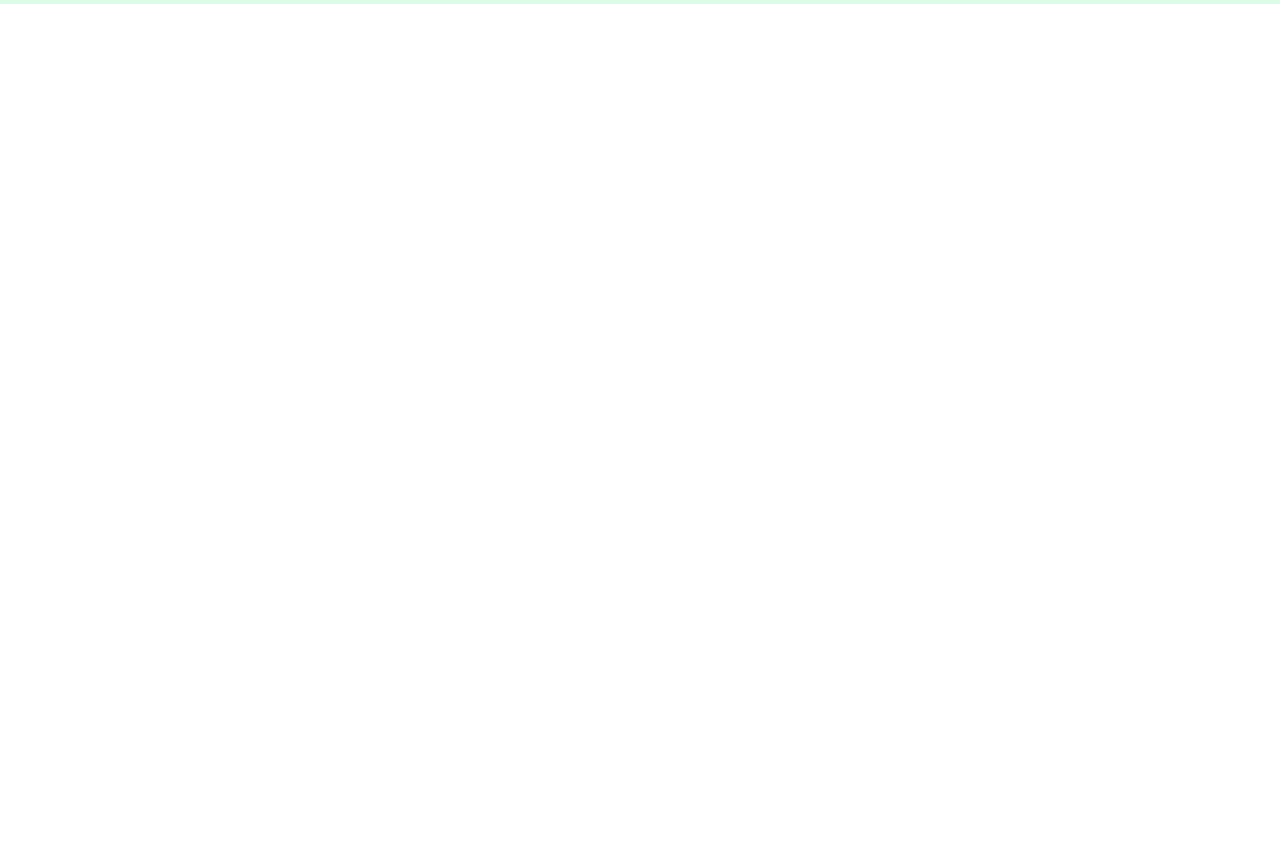
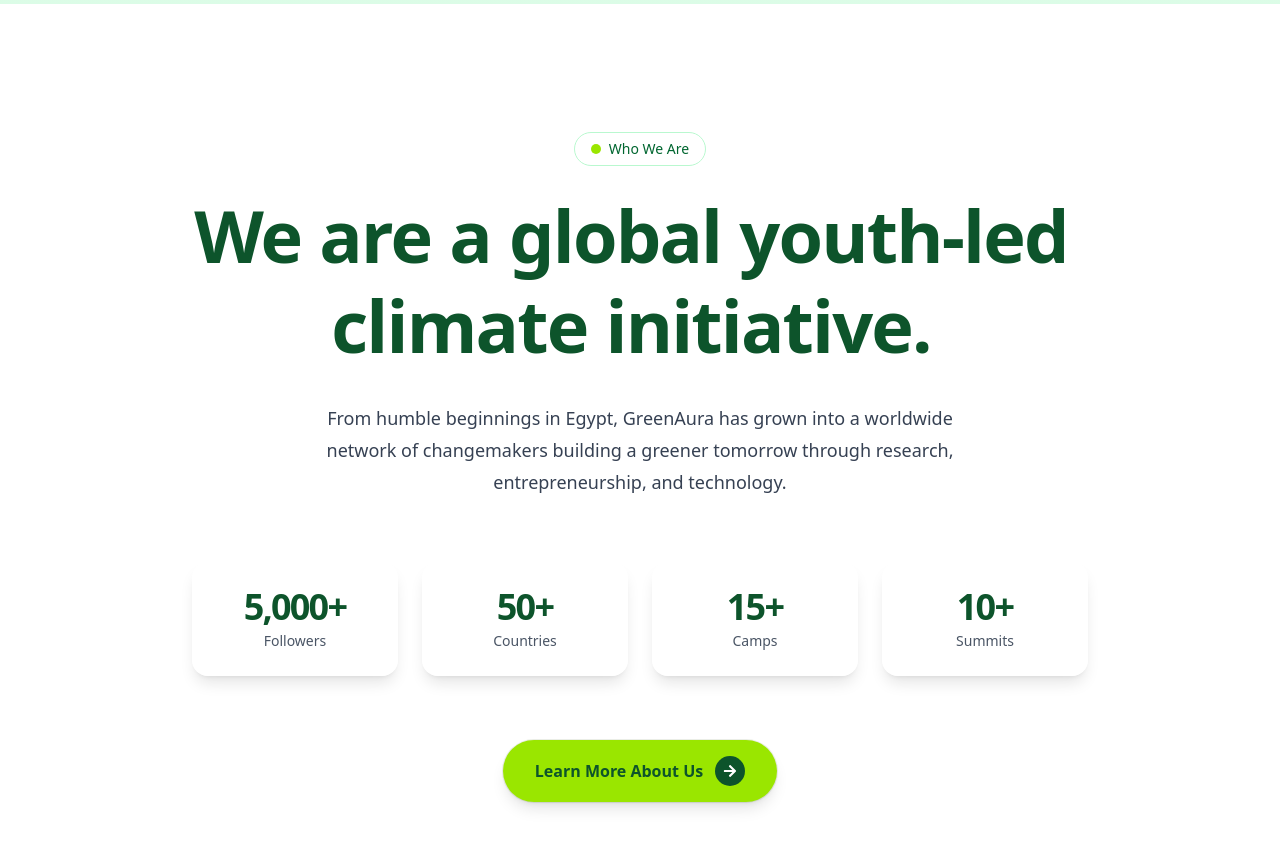
Before and after one commit to ObayM/greenaura-site, a Next.js app: page / in a window 1280 px wide. Shown: the part 1100-1948 px from the top of the page. Before the commit the page ends 1104 px from the top, so only its background shows below. Built offline with nearby package versions, Linux system fonts and the light colour scheme; a web font is replaced by a local one.

Commit message:
about us section is completed with stats counter

```diff
--- a/src/app/globals.css
+++ b/src/app/globals.css
@@ -20,3 +20,26 @@
   --font-unbounded: 'Unbounded', sans-serif;
   --font-dm-sans: 'DM Sans', sans-serif;
 }
+
+.animation-delay-4000 {
+    animation-delay: 4s;
+}
+
+@keyframes blob {
+  0% {
+    transform: translate(0px, 0px) scale(1);
+  }
+  33% {
+    transform: translate(30px, -50px) scale(1.1);
+  }
+  66% {
+    transform: translate(-20px, 20px) scale(0.9);
+  }
+  100% {
+    transform: translate(0px, 0px) scale(1);
+  }
+}
+
+.blob {
+  animation: blob 7s infinite;
+}
--- a/src/app/page.js
+++ b/src/app/page.js
@@ -1,7 +1,7 @@
 import HeroSection from "@/components/Hero";
 import PartneredByCarousel  from "@/components/Carousel";
 import { LOGOS } from "@/lib/partners-logos";
-
+import AboutUsSection from "@/components/About";
 
 export default function Home() {
   return (
@@ -19,6 +19,7 @@
         <PartneredByCarousel logos={LOGOS} speed="fast" direction="left" />
       </div>
   </div>
+    <AboutUsSection/>
     </>
   );
 }
--- a/src/components/About.jsx
+++ b/src/components/About.jsx
@@ -0,0 +1,195 @@
+'use client';
+
+import React from 'react';
+import Image from 'next/image';
+import Link from 'next/link';
+import { FaArrowRight } from 'react-icons/fa';
+import { motion, useInView } from 'framer-motion';
+
+import { useEffect, useRef } from 'react';
+import { animate } from 'framer-motion';
+
+const Counter = ({ from, to }) => {
+    const nodeRef = useRef();
+
+    useEffect(() => {
+        const node = nodeRef.current;
+
+        const controls = animate(from, to, {
+            duration: 2,
+            ease: "easeOut",
+            onUpdate(value) {
+                node.textContent = new Intl.NumberFormat().format(Math.round(value));
+            },
+        });
+
+        return () => controls.stop();
+    }, [from, to]);
+
+    return <span ref={nodeRef} />;
+};
+
+
+const AboutUsSection = () => {
+    const stats = [
+        { value: 5000, label: 'Followers' },
+        { value: 50, label: 'Countries' },
+        { value: 15, label: 'Camps' },
+        { value: 10, label: 'Summits' },
+    ];
+
+    const ref = React.useRef(null);
+    const isInView = useInView(ref, { once: true, amount: 0.3 });
+
+    const containerVariants = {
+        hidden: { opacity: 0 },
+        visible: {
+            opacity: 1,
+            transition: {
+                staggerChildren: 0.1,
+            },
+        },
+    };
+
+    const itemVariants = {
+        hidden: { opacity: 0, y: 20 },
+        visible: {
+            opacity: 1,
+            y: 0,
+            transition: {
+                type: 'spring',
+                stiffness: 100,
+                damping: 12,
+            },
+        },
+    };
+
+    const title = "We are a global youth-led climate initiative.";
+    const titleVariants = {
+        hidden: {},
+        visible: {
+            transition: {
+                staggerChildren: 0.05,
+            }
+        }
+    };
+    const wordVariants = {
+        hidden: { opacity: 0, y: 20 },
+        visible: {
+            opacity: 1,
+            y: 0,
+            transition: { type: 'spring', stiffness: 100, damping: 12 },
+        }
+    };
+
+    return (
+        <section
+            ref={ref}
+            className="relative min-h-screen w-full overflow-hidden bg-[radial-gradient(ellipse_at_center,_var(--tw-gradient-stops))] from-lime-100/80 via-green-50 to-emerald-100/80 py-24 sm:py-32 px-4"
+        >
+            <div className="mx-auto max-w-4xl text-center">
+
+                <motion.div
+                    variants={containerVariants}
+                    initial="hidden"
+                    animate={isInView ? "visible" : "hidden"}
+                >
+                    <motion.div
+                        variants={itemVariants}
+                        className="mb-6 inline-flex items-center justify-center rounded-full border border-green-200 bg-white/70 px-4 py-1.5 text-sm font-medium text-green-800 backdrop-blur-sm"
+                    >
+                        <span className="mr-2 h-2.5 w-2.5 rounded-full bg-lime-400"></span>
+                        Who We Are
+                    </motion.div>
+
+                    <motion.h1
+                        variants={titleVariants}
+                        className="text-5xl font-bold tracking-tight text-green-900 sm:text-7xl leading-tight"
+                    >
+                        {title.split(" ").map((word, index) => (
+                           <motion.span key={index} className="inline-block mr-[0.25em]" variants={wordVariants}>
+                                {word}
+                            </motion.span>
+                        ))}
+                    </motion.h1>
+
+                    <motion.p
+                        variants={itemVariants}
+                        className="mx-auto mt-8 max-w-2xl text-lg leading-8 text-gray-700"
+                    >
+                        From humble beginnings in Egypt, GreenAura has grown into a worldwide network of changemakers building a greener tomorrow through research, entrepreneurship, and technology.
+                    </motion.p>
+
+                    <motion.div
+                        className="my-16"
+                        initial={{ opacity: 0, scale: 0.8 }}
+                        animate={isInView ? { opacity: 1, scale: 1, y: [0, -20, 0] } : {}}
+                        transition={{
+                            opacity: { duration: 0.5, delay: 0.5 },
+                            scale: { duration: 0.5, delay: 0.5 },
+                            y: {
+                                duration: 4,
+                                repeat: Infinity,
+                                ease: 'easeInOut',
+                                delay: 1,
+                            },
+                        }}
+                    >
+                        {/* <Image
+                            src="/images/about-us-image.png"
+                            alt="Illustration of a green, leafy earth"
+                            width={400}
+                            height={400}
+                            className="mx-auto drop-shadow-2xl"
+                            priority
+                        /> */}
+                    </motion.div>
+
+                    <motion.div
+                        variants={containerVariants}
+                        className="grid grid-cols-2 md:grid-cols-4 gap-4 md:gap-6"
+                    >
+                        {stats.map((stat) => (
+                            <motion.div
+                                key={stat.label}
+                                variants={itemVariants}
+                                className="rounded-2xl border border-white/30 bg-white/40 p-6 backdrop-blur-md shadow-lg"
+                            >
+                                <p className="text-4xl font-bold tracking-tighter text-green-900">
+                                    <Counter from={0} to={stat.value} />+
+                                </p>
+                                <p className="mt-1 text-sm capitalize text-gray-600">
+                                    {stat.label}
+                                </p>
+                            </motion.div>
+                        ))}
+                    </motion.div>
+
+                    <motion.div variants={itemVariants} className="mt-16">
+                        <motion.div
+                            whileHover={{ scale: 1.05, y: -5 }}
+                            whileTap={{ scale: 0.95 }}
+                            transition={{ type: 'spring', stiffness: 400, damping: 17 }}
+                            className="inline-block"
+                        >
+                            <Link
+                                href="/about"
+                                className="group inline-flex items-center gap-3 rounded-full bg-lime-400 py-4 px-8 font-bold text-green-900 shadow-lg ring-1 ring-lime-900/10 transition-all duration-300 hover:bg-lime-500 hover:shadow-2xl hover:shadow-lime-500/50"
+                            >
+                                Learn More About Us
+                                <span className="rounded-full bg-green-900 p-2 text-white transition-transform duration-300 group-hover:rotate-45">
+                                    <FaArrowRight size={14}/>
+                                </span>
+                            </Link>
+                        </motion.div>
+                    </motion.div>
+
+                </motion.div>
+            </div>
+        </section>
+    );
+};
+
+
+
+export default AboutUsSection;
--- a/src/components/layout/navbar.jsx
+++ b/src/components/layout/navbar.jsx
@@ -16,7 +16,7 @@
 
   const navLinks = [
     { to: 'home', label: 'Home' },
-    { to: 'about-us', label: 'Features' },
+    { to: 'about-us', label: 'About Us' },
     { to: 'programs', label: 'Programs' },
     { to: 'blog', label: 'Blog' },
     { to: 'alumni', label: 'Alumni' },
```
Also changed, not shown: public/images/about-us-image.png (added).
